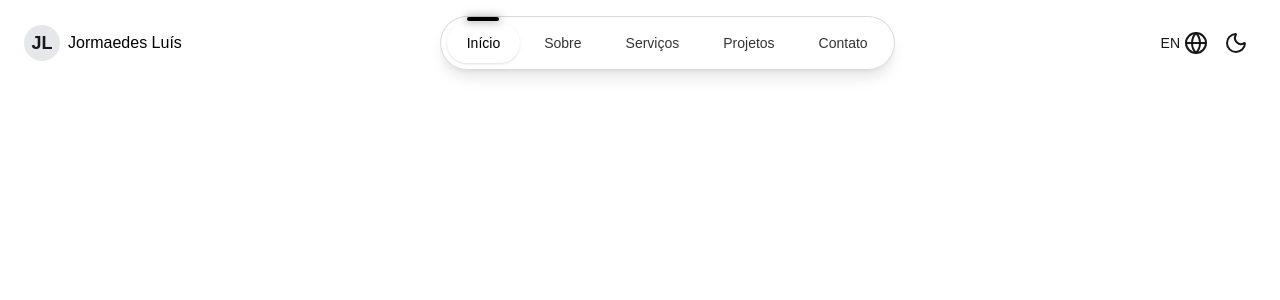
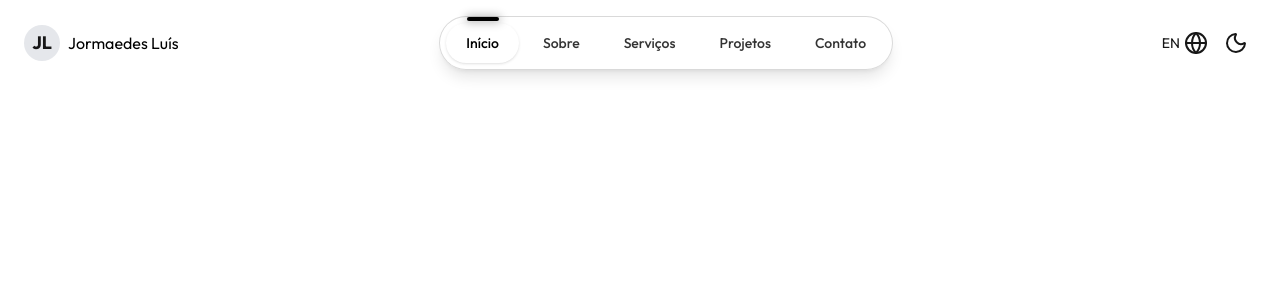
Before and after one commit to jormaedes/portfolio, a Next.js app: page / in a window 1280 px wide. Shown: the top 300 px of the page. Built offline with nearby package versions, Linux system fonts and the light colour scheme.

Commit message:
feat: update global styles for improved dark mode support and font consistency

```diff
--- a/src/app/globals.css
+++ b/src/app/globals.css
@@ -1,9 +1,12 @@
 @custom-variant dark (&:where(.dark, .dark *));
+@import url('https://fonts.googleapis.com/css2?family=Outfit:wght@100..900&display=swap');
 @import "tailwindcss";
 
 :root {
   --background: #ffffff;
   --foreground: #171717;
+  --background-dark: #171717;
+  --foreground-dark: #f1f3f5;
 }
 
 @theme inline {
@@ -11,6 +14,10 @@
   --color-foreground: var(--foreground);
   --font-sans: var(--font-geist-sans);
   --font-mono: var(--font-geist-mono);
+}
+
+@theme {
+  --font-outfit: 'Outfit', sans-serif;
 }
 
 html,
@@ -21,10 +28,10 @@ body {
 body {
   background: var(--background);
   color: var(--foreground);
-  font-family: Arial, Helvetica, sans-serif;
+  font-family: var(--font-outfit);
 }
 
 .dark body {
-  background-color: #171717;
-  color: #f1f3f5;
+  background-color: var(--background-dark);
+  color: var(--foreground-dark);
 }
```
